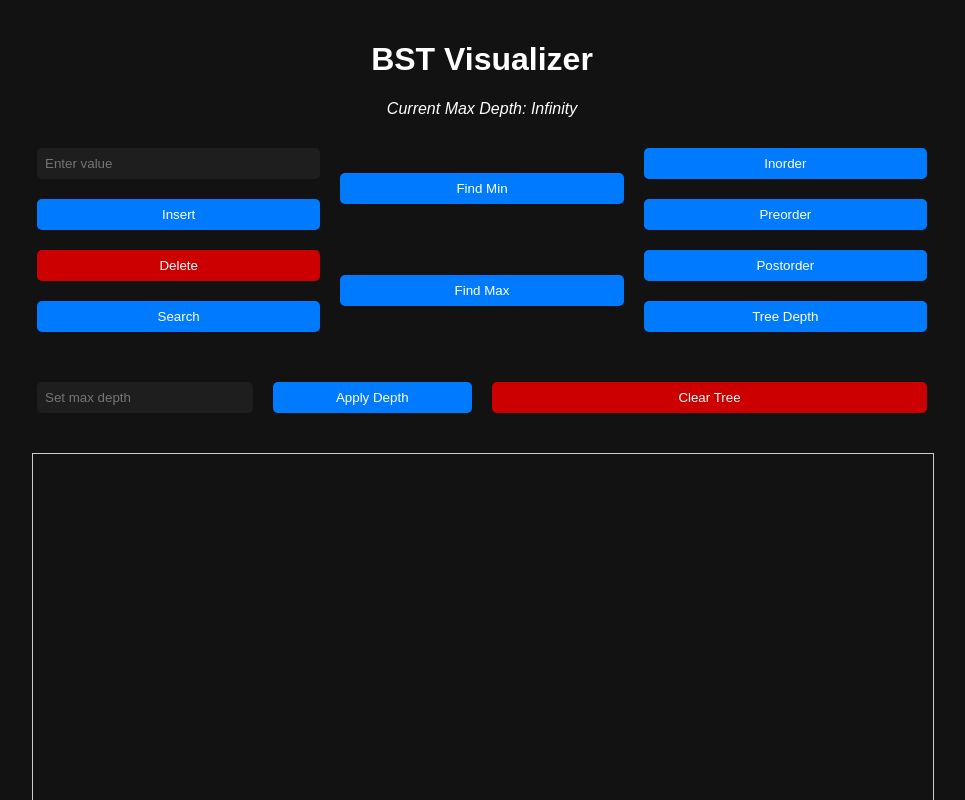
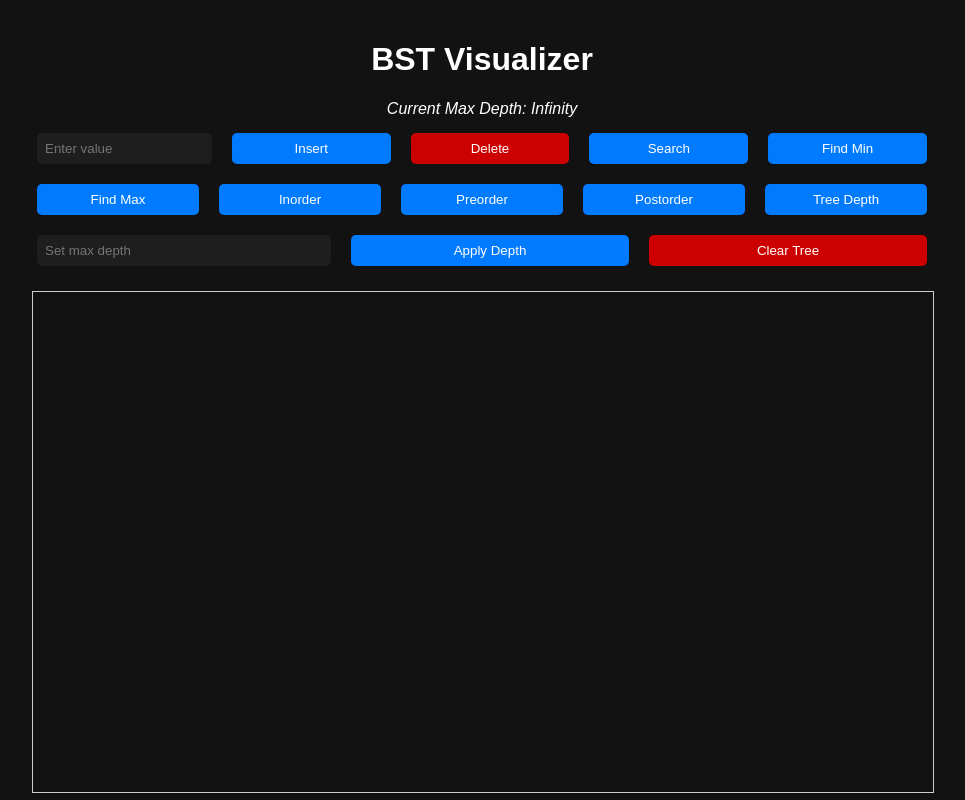
Before and after one commit to saiprasanna56/Binary-Search-Tree, a React (Create React App) app: page / in a window 1280 px wide. Shown: the top 800 px of the page, without its empty margins (158-1123 px from the left). Built offline with nearby package versions, Linux system fonts and the light colour scheme.

Commit message:
Update App.js

```diff
--- a/src/App.js
+++ b/src/App.js
@@ -15,6 +15,7 @@ function App() {
     const val = parseInt(value, 10);
     let result;
     bst.clearHighlights();
+
     switch (op) {
       case 'insert': {
         const res = bst.insert(val);
@@ -73,7 +74,6 @@ function App() {
       <h1>BST Visualizer</h1>
       <p className="depth-indicator">Current Max Depth: {currentDepth}</p>
       <div className="controls">
-        <div className="input-group">
         <input
           type="number"
           value={value}
@@ -83,18 +83,12 @@ function App() {
         <button onClick={() => handleOperation('insert')}>Insert</button>
         <button className="danger" onClick={() => handleOperation('delete')}>Delete</button>
         <button onClick={() => handleOperation('search')}>Search</button>
-        </div>
-        <div className="input-group">
         <button onClick={() => handleOperation('min')}>Find Min</button>
         <button onClick={() => handleOperation('max')}>Find Max</button>
-        </div>
-        <div className="input-group">
         <button onClick={() => handleOperation('inorder')}>Inorder</button>
         <button onClick={() => handleOperation('preorder')}>Preorder</button>
         <button onClick={() => handleOperation('postorder')}>Postorder</button>
         <button onClick={() => handleOperation('depth')}>Tree Depth</button>
-        </div>
-        <div className="input-group">
         <input
           type="number"
           value={depth}
@@ -102,10 +96,7 @@ function App() {
           placeholder="Set max depth"
         />
         <button onClick={handleSetDepth}>Apply Depth</button>
-        </div>
-        <div className="input-group">
         <button className="danger" onClick={() => handleOperation('clear')}>Clear Tree</button>
-        </div>
       </div>
       <p className="info">{info}</p>
       <TreeVisualizer root={bst.root} />
```
Lines whose indentation alone changed are shown as unchanged.
